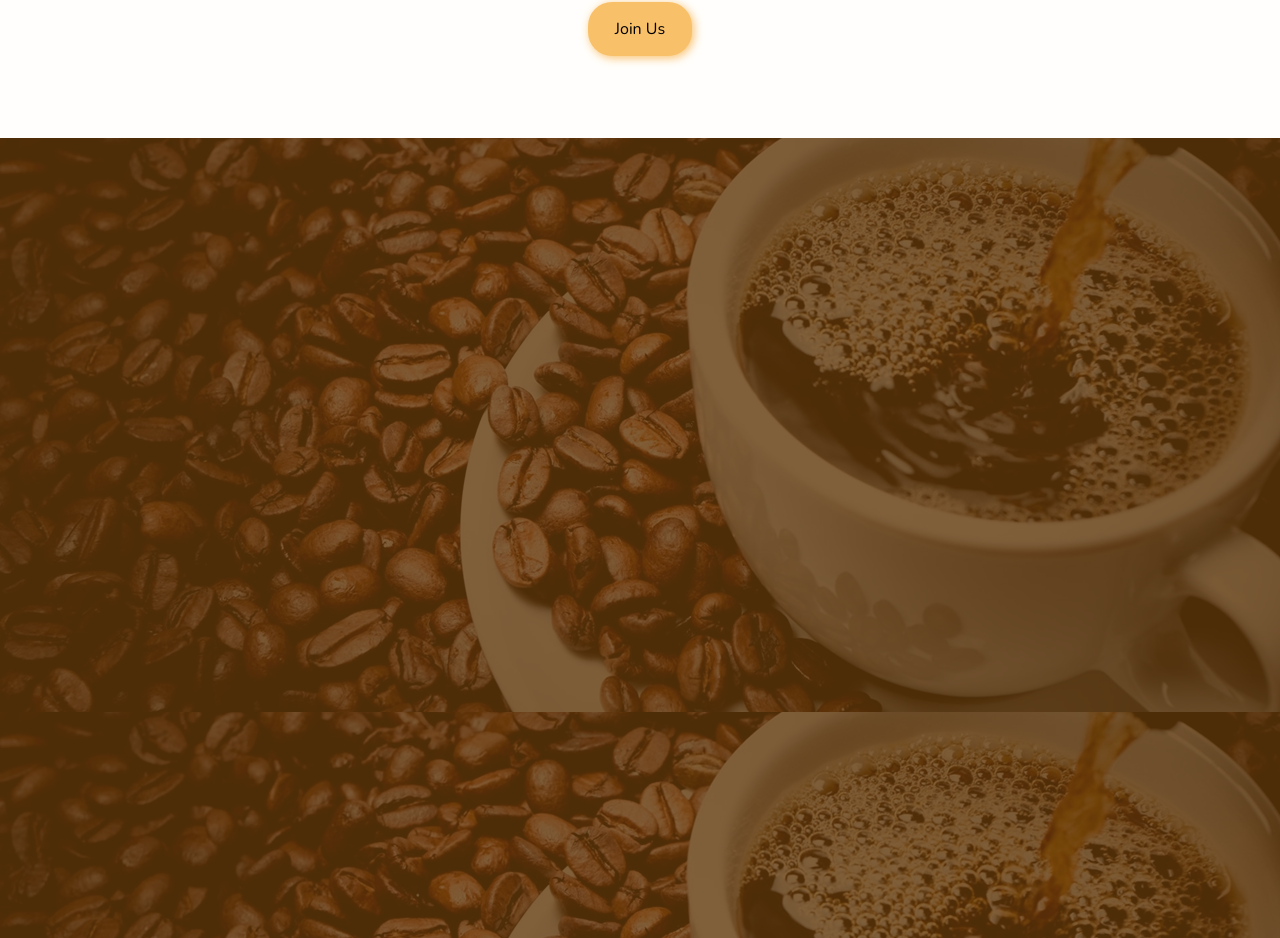
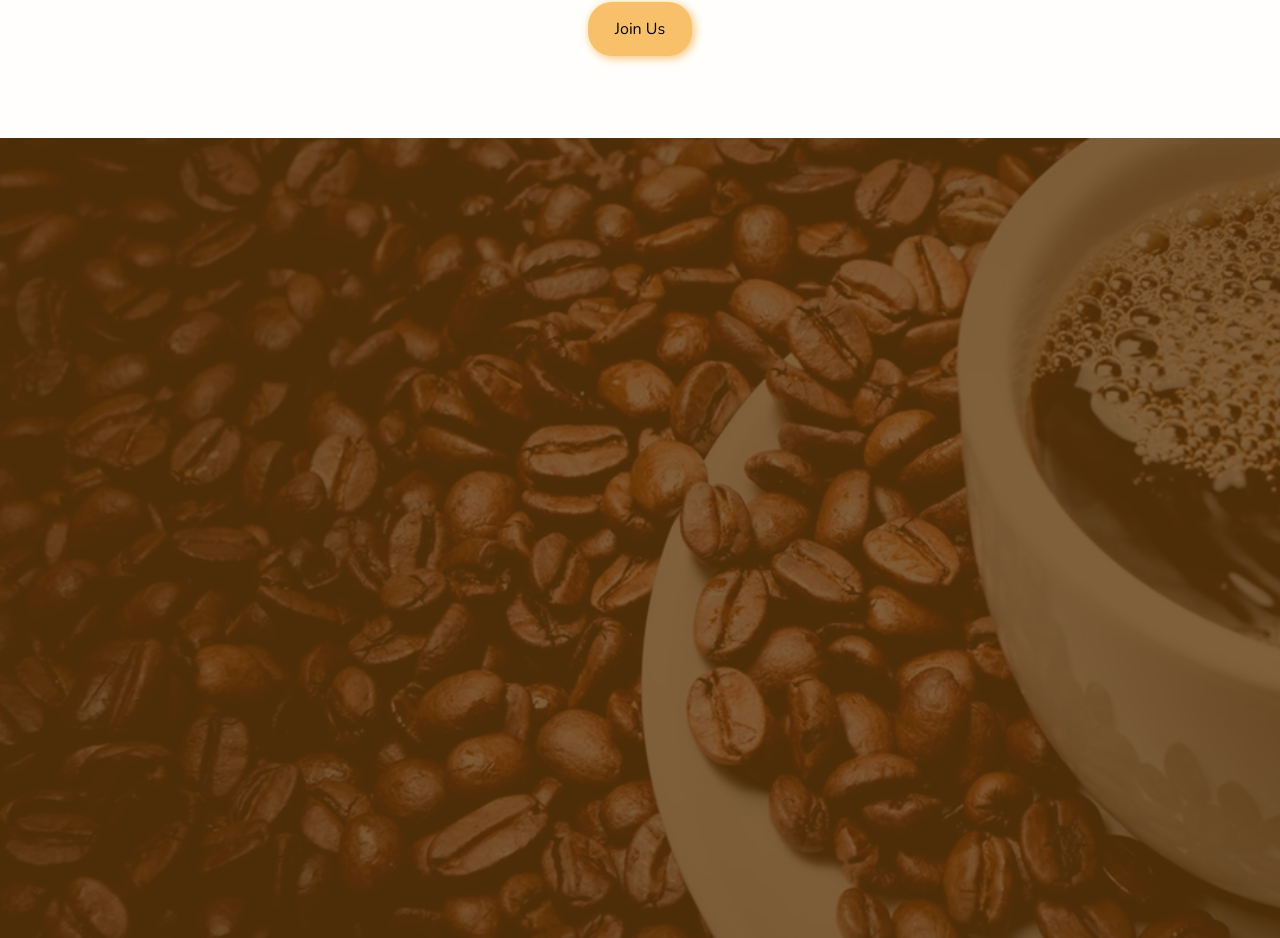
Before and after one commit to Md-Mubin/bean-scene, a Next.js app: page / in a window 1280 px wide. Shown: the part 2742-3680 px from the top of the page. Built offline with nearby package versions, Linux system fonts and the light colour scheme; a web font is replaced by a local one.

Commit message:
Changes to be committed: 	modified:   src/app/globals.css

```diff
--- a/src/app/globals.css
+++ b/src/app/globals.css
@@ -96,5 +96,5 @@ nav{
 }
 
 @utility chanceSection{
-    @apply w-full h-[100vh] bg-[url("/images/Order_bg.png")]
+    @apply w-full h-[100vh] bg-[url("/images/Order_bg.png")] bg-cover bg-no-repeat bg-fixed
 }
```
